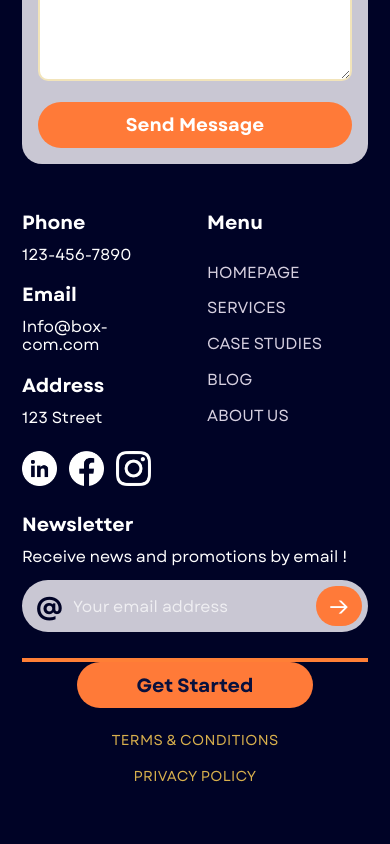
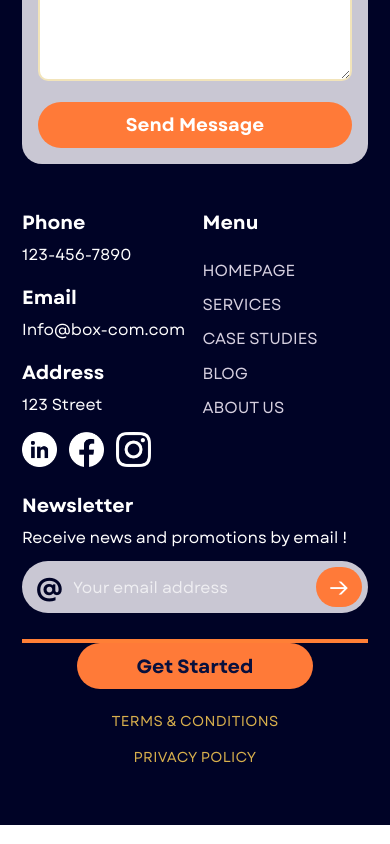
Before and after one commit to ZBIRZAK/Boxcom-africa, a React (Create React App) app: page / in a window 390 px wide. Shown: the part 7366-8210 px from the top of the page. Built offline with nearby package versions, Linux system fonts and the light colour scheme.

Commit message:
change footer on mobile

```diff
--- a/src/App.css
+++ b/src/App.css
@@ -2655,7 +2655,7 @@ width: 94px;
   .contact-section__bottom {
     margin-top: 44px;
     grid-template-columns: repeat(2, minmax(0, 1fr));
-    gap: 24px;
+    gap: 15px;
   }
 
   .contact-details,
```
